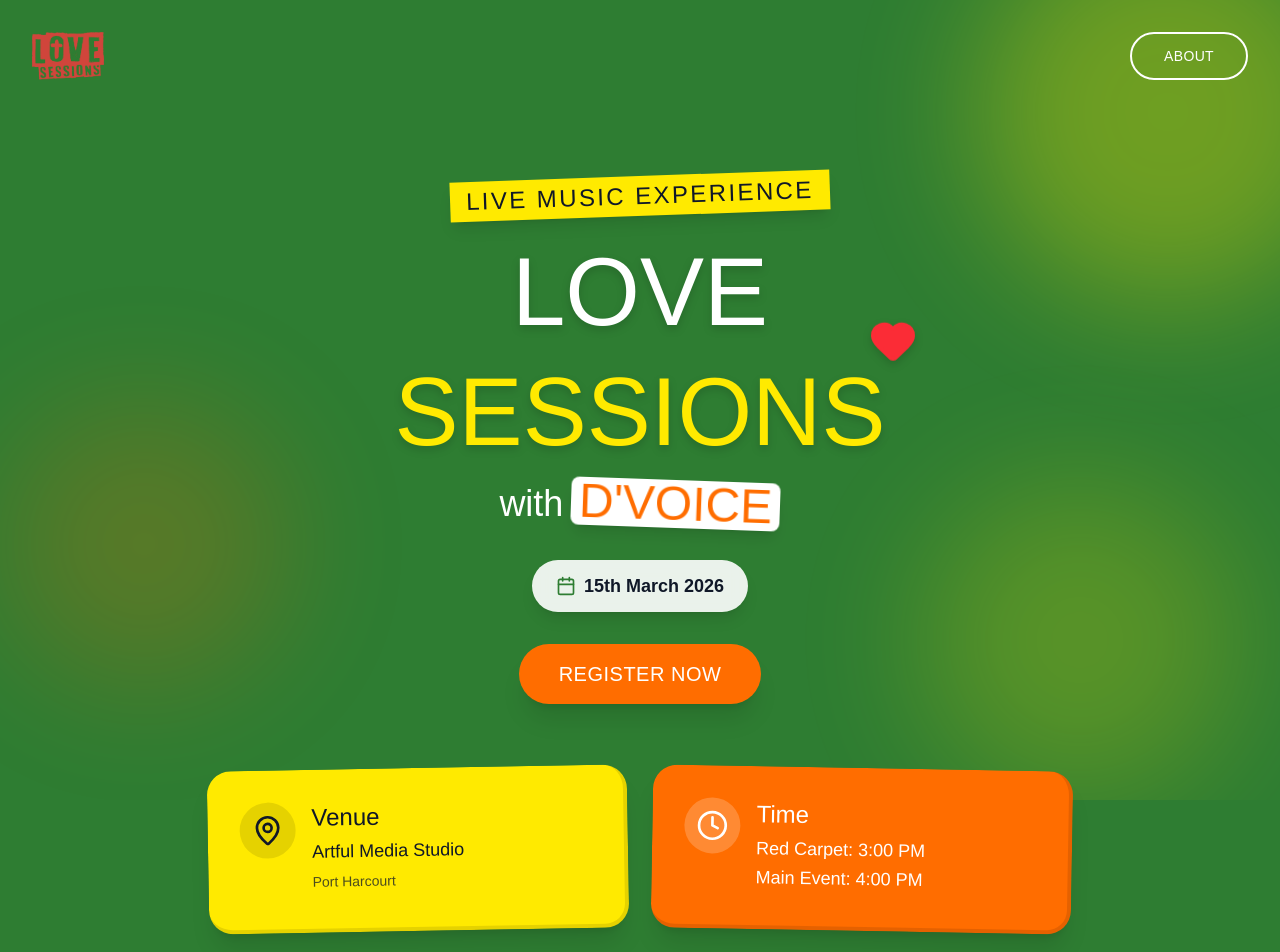
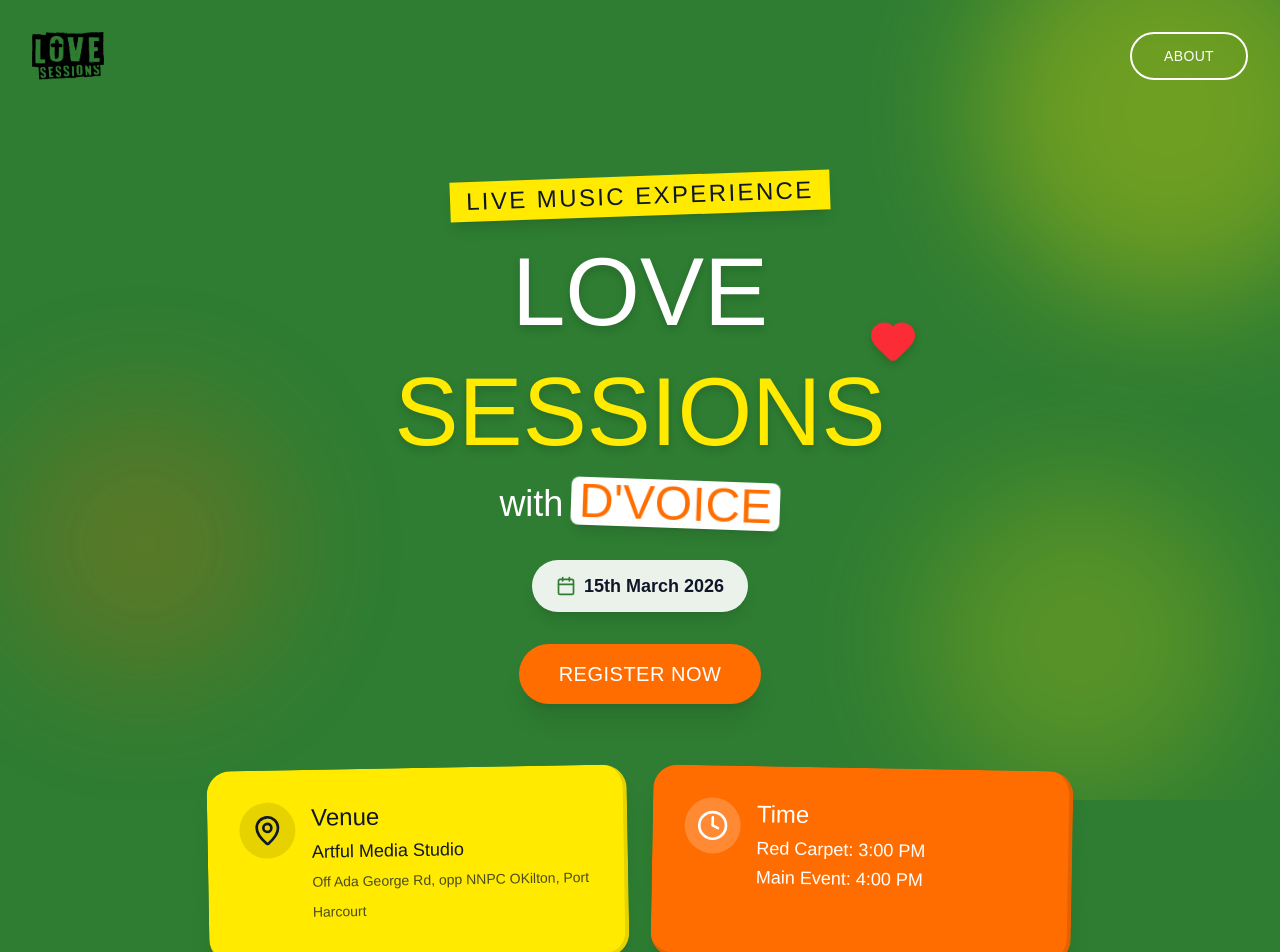
Before and after one commit to iamproms/john-event-reg, a React (Vite) app: page / in a window 1280 px wide. Shown: the top 952 px of the page. Built offline with nearby package versions, Linux system fonts and the light colour scheme.

Commit message:
update: Added new logo and updated the about page

```diff
--- a/src/pages/About.jsx
+++ b/src/pages/About.jsx
@@ -3,7 +3,7 @@ import { Link } from 'react-router-dom';
 import { Button } from '../components/ui/Button';
 import { Music, Heart, ArrowLeft } from 'lucide-react';
 import profileImg from '../assets/dvoice-profile.jpg'; // Uncomment when file is replaced
-import logoImg from '../assets/LS_1.png';
+import logoImg from '../assets/LS_3.png';
 
 export default function About() {
     return (
@@ -39,10 +39,6 @@ export default function About() {
                             <h2 className="font-display text-4xl mb-4 text-brand-orange">Who is D'Voice?</h2>
                             <p className="text-lg text-gray-700 mb-6 leading-relaxed">
                                 Dvoice is a gospel entertainer. As songwriter, recording and performing music artiste, he delivers his music through excellence with his energetic live performances with a fusion of rap, pop rock and soul amongst other genres.
-                                <br /><br />
-                                He is devoted to spreading God’s love through music.
-                                <br /><br />
-                                When he’s not being a voice of God’s love through music he is an architect and a facility manager and a sound business man
                             </p>
                             <div className="flex gap-4">
                                 <div className="bg-brand-green/10 p-3 rounded-full text-brand-green">
@@ -70,8 +66,6 @@ export default function About() {
                     <h2 className="font-display text-4xl mb-6 text-brand-yellow">Why "Love Sessions"?</h2>
                     <p className="text-xl leading-relaxed mb-8 opacity-90">
                         … because Love sessions aims to reintroduce who/what love is to everyone. That those who do not know or who may have known before now is reminded that God is love and as he (God) has expressed his love vertically to us from above so we can in turn dispense His love horizontally to everyone around us.
-                        <br /><br />
-                        So that if you’re a child or an adult, single or married and regardless of your race and faith you get a chance to know about the real Love.
                     </p>
 
                     <div className="bg-white/10 p-6 rounded-xl border border-white/20">
--- a/src/pages/Home.jsx
+++ b/src/pages/Home.jsx
@@ -4,7 +4,7 @@ import { Button } from '../components/ui/Button';
 import { Card } from '../components/ui/Card';
 import { Input } from '../components/ui/Input';
 import { Music, Calendar, MapPin, Instagram, Heart, ArrowRight, Clock } from 'lucide-react';
-import logoImg from '../assets/LS_1.png';
+import logoImg from '../assets/LS_3.png';
 
 export default function Home() {
     const navigate = useNavigate();
@@ -96,7 +96,7 @@ export default function Home() {
                                 <h3 className="font-display text-2xl mb-1">Venue</h3>
                                 <p className="text-lg font-medium leading-relaxed">
                                     Artful Media Studio<br />
-                                    <span className="text-sm opacity-75">Port Harcourt</span>
+                                    <span className="text-sm opacity-75">Off Ada George Rd, opp NNPC OKilton, Port Harcourt</span>
                                 </p>
                             </div>
                         </div>
```
Also changed, not shown: src/assets/LS_3.png (added).
